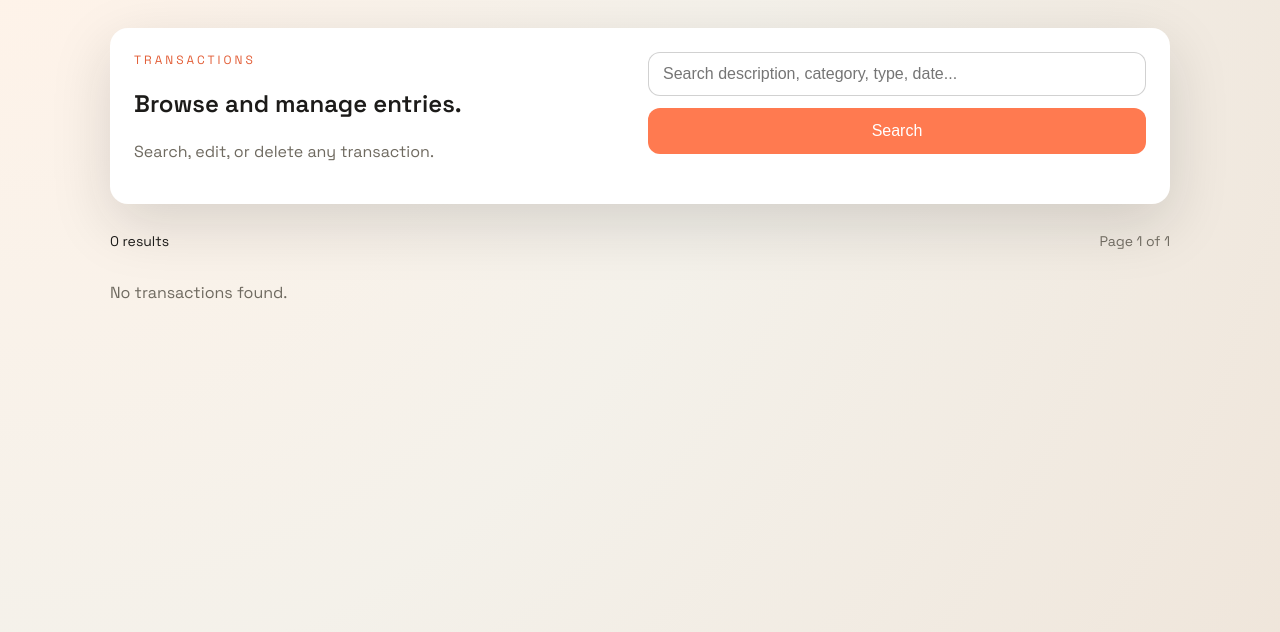
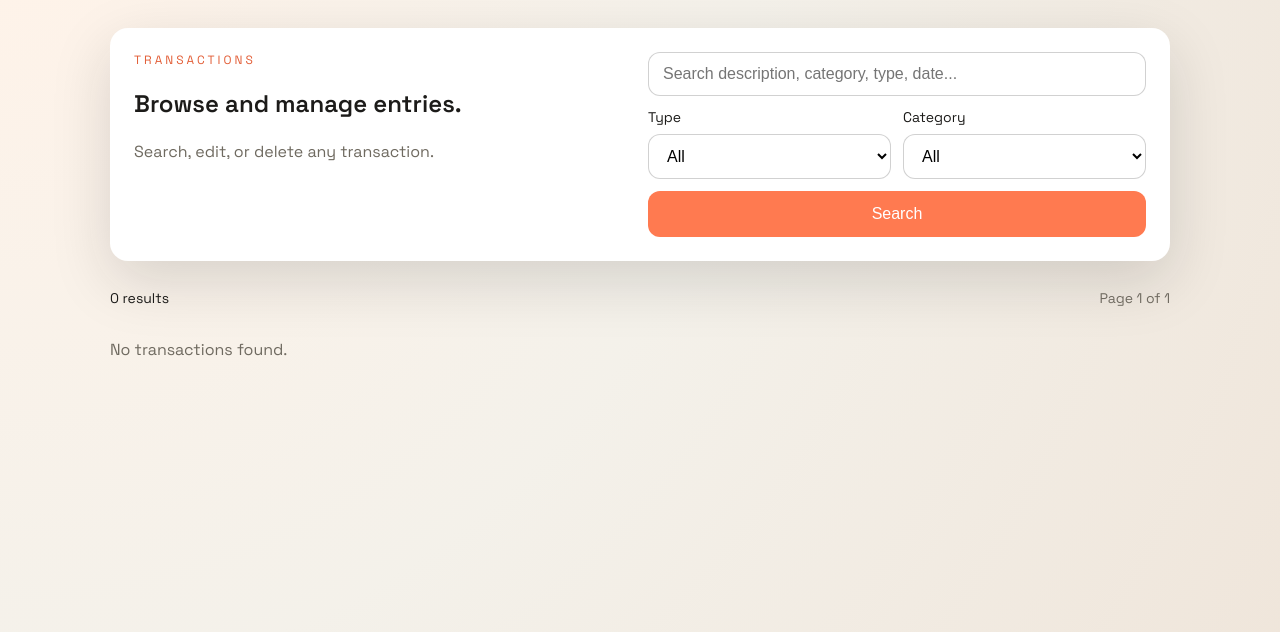
Before and after one commit to Durvalm/MyBank, a Flask app: page /transactions in a window 1280 px wide. Shown: the part 71-703 px from the top of the page. Run offline with Flask 3, Linux system fonts and the light colour scheme; data that the repository does not hold is empty.

Commit message:
transactions page with filtering

```diff
--- a/app.py
+++ b/app.py
@@ -78,6 +78,28 @@ def currency_filter(value):
         return f"{float(value):,.2f}"
     except (TypeError, ValueError):
         return "0.00"
+
+
+def build_pagination(current_page, total_pages, window=2):
+    if total_pages <= 1:
+        return []
+    pages = []
+    start = max(1, current_page - window)
+    end = min(total_pages, current_page + window)
+
+    if start > 1:
+        pages.append(1)
+        if start > 2:
+            pages.append(None)
+
+    pages.extend(range(start, end + 1))
+
+    if end < total_pages:
+        if end < total_pages - 1:
+            pages.append(None)
+        pages.append(total_pages)
+
+    return pages
 
 
 @app.route("/")
@@ -209,6 +231,8 @@ def stats():
 @app.route("/transactions")
 def transactions():
     query = (request.args.get("q") or "").strip()
+    category = (request.args.get("category") or "").strip().lower()
+    tx_type = (request.args.get("type") or "").strip().lower()
     page = request.args.get("page", "1")
     try:
         page = max(int(page), 1)
@@ -216,20 +240,36 @@ def transactions():
         page = 1
 
     page_size = 20
-    total = count_transactions(query if query else None)
+    total = count_transactions(
+        query if query else None,
+        category if category else None,
+        tx_type if tx_type else None,
+    )
     total_pages = max((total + page_size - 1) // page_size, 1)
     if page > total_pages:
         page = total_pages
 
-    rows = query_transactions(query if query else None, limit=page_size, offset=(page - 1) * page_size)
+    rows = query_transactions(
+        query if query else None,
+        category if category else None,
+        tx_type if tx_type else None,
+        limit=page_size,
+        offset=(page - 1) * page_size,
+    )
+    pages = build_pagination(page, total_pages)
 
     return render_template(
         "transactions.html",
         rows=rows,
         query=query,
+        selected_category=category,
+        selected_type=tx_type,
         page=page,
         total_pages=total_pages,
         total=total,
+        pages=pages,
+        income_categories=INCOME_CATEGORIES,
+        spending_categories=SPENDING_CATEGORIES,
     )
 
 
--- a/static/style.css
+++ b/static/style.css
@@ -294,6 +294,12 @@ button:hover {
   align-content: start;
 }
 
+.filters {
+  display: grid;
+  gap: 12px;
+  grid-template-columns: repeat(auto-fit, minmax(160px, 1fr));
+}
+
 .transactions-list {
   display: grid;
   gap: 16px;
@@ -345,6 +351,8 @@ button.danger {
   display: flex;
   gap: 12px;
   justify-content: flex-end;
+  align-items: center;
+  flex-wrap: wrap;
 }
 
 .pagination a {
@@ -353,6 +361,16 @@ button.danger {
   padding: 8px 12px;
   border-radius: 10px;
   border: 1px solid rgba(28, 27, 25, 0.2);
+}
+
+.pagination a.active {
+  background: var(--ink);
+  color: #fff;
+  border-color: var(--ink);
+}
+
+.pagination .ellipsis {
+  color: var(--muted);
 }
 
 .tag {
--- a/storage.py
+++ b/storage.py
@@ -89,13 +89,21 @@ def delete_transaction(tx_id):
         )
 
 
-def count_transactions(search_query=None):
-    clause = ""
+def count_transactions(search_query=None, category=None, tx_type=None):
+    clauses = []
     params = []
     if search_query:
-        clause = "WHERE description LIKE ? OR category LIKE ? OR type LIKE ? OR date LIKE ?"
+        clauses.append("(description LIKE ? OR category LIKE ? OR type LIKE ? OR date LIKE ?)")
         token = f"%{search_query}%"
-        params = [token, token, token, token]
+        params.extend([token, token, token, token])
+    if category:
+        clauses.append("category = ?")
+        params.append(category)
+    if tx_type:
+        clauses.append("type = ?")
+        params.append(tx_type)
+
+    clause = f"WHERE {' AND '.join(clauses)}" if clauses else ""
 
     with get_db() as conn:
         row = conn.execute(
@@ -105,14 +113,21 @@ def count_transactions(search_query=None):
     return row["total"] if row else 0
 
 
-def query_transactions(search_query=None, limit=20, offset=0):
-    clause = ""
+def query_transactions(search_query=None, category=None, tx_type=None, limit=20, offset=0):
+    clauses = []
     params = []
     if search_query:
-        clause = "WHERE description LIKE ? OR category LIKE ? OR type LIKE ? OR date LIKE ?"
+        clauses.append("(description LIKE ? OR category LIKE ? OR type LIKE ? OR date LIKE ?)")
         token = f"%{search_query}%"
-        params = [token, token, token, token]
+        params.extend([token, token, token, token])
+    if category:
+        clauses.append("category = ?")
+        params.append(category)
+    if tx_type:
+        clauses.append("type = ?")
+        params.append(tx_type)
 
+    clause = f"WHERE {' AND '.join(clauses)}" if clauses else ""
     params.extend([limit, offset])
     with get_db() as conn:
         return conn.execute(
--- a/templates/transactions.html
+++ b/templates/transactions.html
@@ -9,6 +9,32 @@
   </div>
   <form class="search-form" method="get" action="{{ url_for('transactions') }}">
     <input type="text" name="q" placeholder="Search description, category, type, date..." value="{{ query }}" />
+    <div class="filters">
+      <label>
+        Type
+        <select name="type">
+          <option value="">All</option>
+          <option value="income" {% if selected_type == 'income' %}selected{% endif %}>Income</option>
+          <option value="spending" {% if selected_type == 'spending' %}selected{% endif %}>Spending</option>
+        </select>
+      </label>
+      <label>
+        Category
+        <select name="category">
+          <option value="">All</option>
+          <optgroup label="Income">
+            {% for category in income_categories %}
+              <option value="{{ category }}" {% if selected_category == category %}selected{% endif %}>{{ category.replace('_', ' ').title() }}</option>
+            {% endfor %}
+          </optgroup>
+          <optgroup label="Spending">
+            {% for category in spending_categories %}
+              <option value="{{ category }}" {% if selected_category == category %}selected{% endif %}>{{ category.replace('_', ' ').title() }}</option>
+            {% endfor %}
+          </optgroup>
+        </select>
+      </label>
+    </div>
     <button type="submit">Search</button>
   </form>
 </section>
@@ -43,10 +69,17 @@
 
   <div class="pagination">
     {% if page > 1 %}
-      <a href="{{ url_for('transactions', q=query, page=page-1) }}">Previous</a>
+      <a href="{{ url_for('transactions', q=query, category=selected_category, type=selected_type, page=page-1) }}">Previous</a>
     {% endif %}
+    {% for p in pages %}
+      {% if p %}
+        <a class="{% if p == page %}active{% endif %}" href="{{ url_for('transactions', q=query, category=selected_category, type=selected_type, page=p) }}">{{ p }}</a>
+      {% else %}
+        <span class="ellipsis">…</span>
+      {% endif %}
+    {% endfor %}
     {% if page < total_pages %}
-      <a href="{{ url_for('transactions', q=query, page=page+1) }}">Next</a>
+      <a href="{{ url_for('transactions', q=query, category=selected_category, type=selected_type, page=page+1) }}">Next</a>
     {% endif %}
   </div>
 </section>
```
